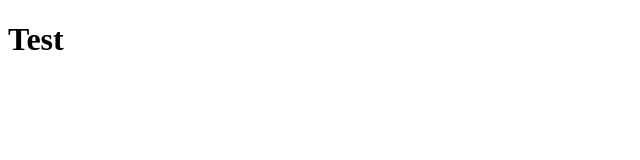
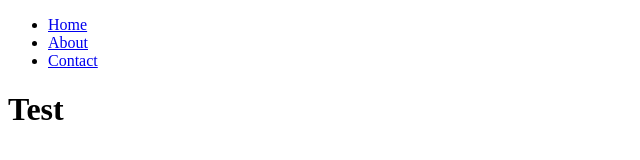
Before and after one commit to diiablex62/agence3, a plain HTML site: page index.html in a window 1280 px wide. Shown: the whole page, without its empty margins (0-640 px from the left). Drawn offline with Linux system fonts and the light colour scheme.

Commit message:
ajout ul

```diff
--- a/index.html
+++ b/index.html
@@ -6,6 +6,13 @@
     <title>Agence 3</title>
   </head>
   <body>
+
+    <ul>
+      <li><a href="index.html">Home</a></li>
+      <li><a href="about.html">About</a></li>
+      <li><a href="contact.html">Contact</a></li>
+    </ul>
+
     <h1>Test</h1>
   </body>
 </html>
```
